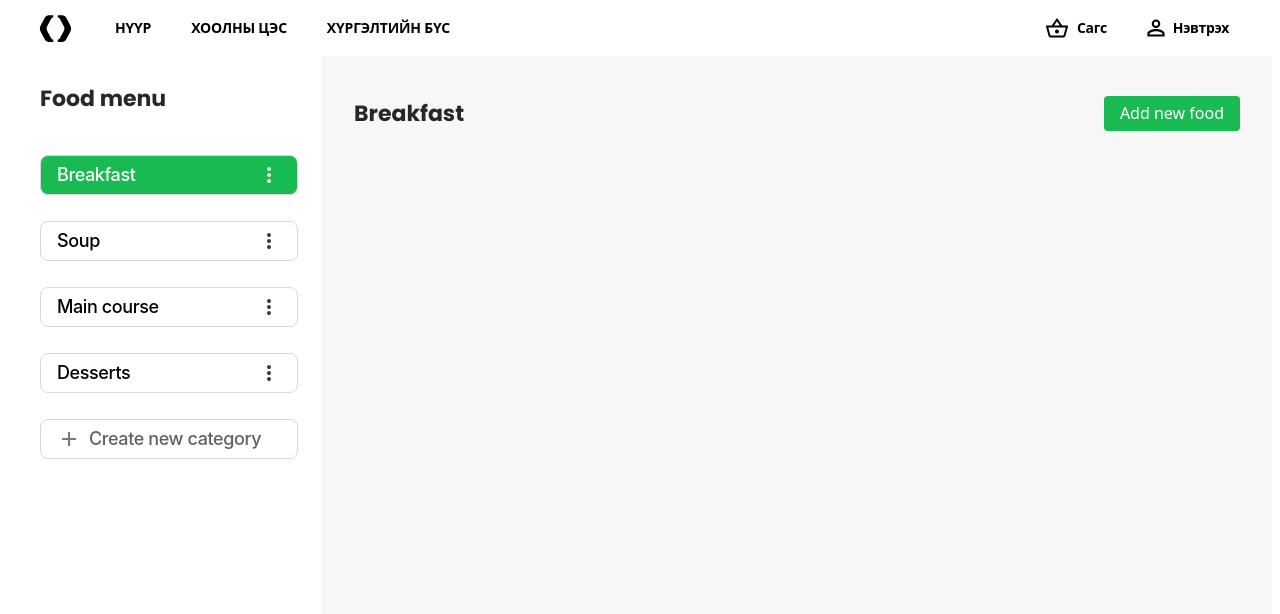
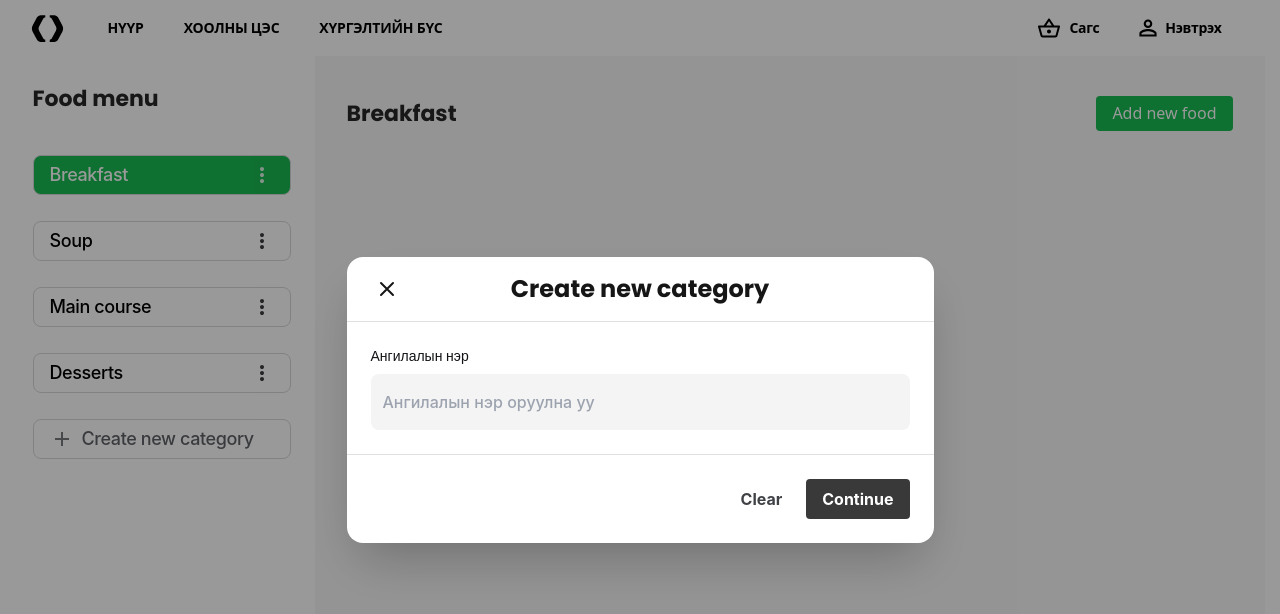
Before and after one commit to LEAP-MNG-1f/Temvvlen-Food-Delivery, a Next.js app in the folder frontend/: page /admin in a window 1280 px wide. Both pictures are taken after a click on the button "Create new category". Shown: the top 614 px of the page. Built offline with nearby package versions, Linux system fonts and the light colour scheme.

Commit message:
frontend

```diff
--- a/frontend/src/app/globals.css
+++ b/frontend/src/app/globals.css
@@ -3,3 +3,7 @@
 @tailwind base;
 @tailwind components;
 @tailwind utilities;
+
+.file[type="file"] {
+  display: none;
+}
--- a/frontend/src/components/pages/AdminPage.tsx
+++ b/frontend/src/components/pages/AdminPage.tsx
@@ -1,5 +1,6 @@
 import { Header } from "../constant";
 import { BlackThreeDot, Plus, ThreeDot } from "../svg";
+import { AddCategory } from "../ui/AddCategory";
 import { AddFood } from "../ui/AddFood";
 
 export const AdminPage = () => {
@@ -12,36 +13,31 @@ export const AdminPage = () => {
             Food menu
           </p>
           <div className="flex flex-col gap-[26px]">
-            <div className="h-10 px-4 py-2 flex justify-between items-center rounded-lg border border-[#D6D8DB] bg-[#18BA51]">
+            <button className="h-10 px-4 py-2 flex justify-between items-center rounded-lg border border-[#D6D8DB] bg-[#18BA51]">
               <p className="text-white font-inter text-lg font-medium leading-6 tracking-[-0.4px]">
                 Breakfast
               </p>
               <ThreeDot />
-            </div>
-            <div className="h-10 px-4 py-2 flex justify-between items-center rounded-lg border border-[#D6D8DB] bg-white">
+            </button>
+            <button className="h-10 px-4 py-2 flex justify-between items-center rounded-lg border border-[#D6D8DB] bg-white">
               <p className="text-[#000000] font-inter text-lg font-medium leading-6 tracking-[-0.4px]">
                 Soup
               </p>
               <BlackThreeDot />
-            </div>
-            <div className="h-10 px-4 py-2 flex justify-between items-center rounded-lg border border-[#D6D8DB] bg-white">
+            </button>
+            <button className="h-10 px-4 py-2 flex justify-between items-center rounded-lg border border-[#D6D8DB] bg-white">
               <p className="text-[#000000] font-inter text-lg font-medium leading-6 tracking-[-0.4px]">
                 Main course
               </p>
               <BlackThreeDot />
-            </div>
-            <div className="h-10 px-4 py-2 flex justify-between items-center rounded-lg border border-[#D6D8DB] bg-white">
+            </button>
+            <button className="h-10 px-4 py-2 flex justify-between items-center rounded-lg border border-[#D6D8DB] bg-white">
               <p className="text-[#000000] font-inter text-lg font-medium leading-6 tracking-[-0.4px]">
                 Desserts
               </p>
               <BlackThreeDot />
-            </div>
-            <button className="h-10 px-4 py-2 flex gap-2 items-center rounded-lg border border-[#D6D8DB] bg-white">
-              <Plus />
-              <p className="text-[#5E6166] font-inter text-lg font-medium leading-6 tracking-[-0.4px]">
-                Create new category
-              </p>
             </button>
+            <AddCategory />
           </div>
         </div>
         <div className="py-6 pl-8 pr-8 min-h-screen bg-[#F7F7F8] w-full flex flex-col gap-8">
--- a/frontend/src/components/svg/Close.tsx
+++ b/frontend/src/components/svg/Close.tsx
@@ -10,9 +10,9 @@ export const Close = () => {
       <path
         d="M18 6L6 18M6 6L18 18"
         stroke="#161616"
-        stroke-width="2"
-        stroke-linecap="round"
-        stroke-linejoin="round"
+        strokeWidth="2"
+        strokeLinecap="round"
+        strokeLinejoin="round"
       />
     </svg>
   );
--- a/frontend/src/components/ui/AddCategory.tsx
+++ b/frontend/src/components/ui/AddCategory.tsx
@@ -1,7 +1,65 @@
+"use client";
+
+import { useRef } from "react";
+import { Close, Plus } from "../svg";
+
 export const AddCategory = () => {
+  const dialogRef = useRef<HTMLDialogElement>(null);
+
+  const openModal = () => {
+    if (dialogRef.current) {
+      dialogRef.current.showModal();
+    }
+  };
   return (
-    <div>
-      <div></div>
-    </div>
+    <>
+      <button
+        className="h-10 px-4 py-2 flex gap-2 items-center rounded-lg border border-[#D6D8DB] bg-white"
+        onClick={openModal}
+      >
+        <Plus />
+        <p className="text-[#5E6166] font-inter text-lg font-medium leading-6 tracking-[-0.4px]">
+          Create new category
+        </p>
+      </button>
+      <dialog ref={dialogRef} id="addModal" className="modal">
+        <div className="modal-box p-0 max-w-[587px] w-full bg-white rounded-2xl flex flex-col">
+          <div className="px-6 py-4 flex items-center justify-between border-b border-[#E0E0E0]">
+            <form method="dialog">
+              <button className="w-8 h-8 flex items-center justify-center">
+                <Close />
+              </button>
+            </form>
+            <p className="text-[#161616] font-poppins text-2xl font-bold">
+              Create new category
+            </p>
+            <div className="w-8 h-8"></div>
+          </div>
+          <div className="p-6 flex flex-col justify-center gap-4 self-stretch">
+            <div className="flex flex-col gap-2 justify-center">
+              <label className="text-[#121316] font-poppins text-sm font-medium">
+                Ангилалын нэр
+              </label>
+              <input
+                type="text"
+                className="px-3 h-14 rounded-lg bg-[#F4F4F4] outline-none text-[#121316] font-inter text-base font-medium leading-5"
+                placeholder="Ангилалын нэр оруулна уу"
+              />
+            </div>
+          </div>
+          <div className="p-6 flex gap-4 items-center justify-end border-t border-[#E0E0E0]">
+            <button className="p-2 text-[#3F4145] font-inter text-base font-bold">
+              Clear
+            </button>
+            <button className="px-4 py-2 rounded-[4px] bg-[#393939] text-white font-inter text-base font-bold">
+              Continue
+            </button>
+          </div>
+        </div>
+        <form method="dialog" className="modal-backdrop">
+          <button>Close</button>
+        </form>
+      </dialog>
+    </>
   );
 };
--- a/frontend/src/components/ui/AddFood.tsx
+++ b/frontend/src/components/ui/AddFood.tsx
@@ -74,8 +74,48 @@ export const AddFood = () => {
                 placeholder="Хоолны үнэ оруулна уу"
               />
             </div>
+            <div className="flex flex-col gap-2 justify-center">
+              <div className="flex gap-2 items-center">
+                <input
+                  type="checkbox"
+                  className="toggle toggle-success toggle-xs"
+                />
+                <p className="text-[#121316] font-poppins text-sm font-medium">
+                  Хямдралтай эсэх
+                </p>
+              </div>
+              <input
+                type="text"
+                className="px-3 h-14 rounded-lg bg-[#F4F4F4] outline-none text-[#121316] font-inter text-base font-medium leading-5"
+                placeholder="Хямдралын үнэ оруулна уу"
+              />
+            </div>
+            <div className="flex flex-col gap-2 justify-center">
+              <p className="text-[#121316] font-poppins text-sm font-medium">
+                Хоолны зураг
+              </p>
+              <div className="max-w-[284px] w-full h-[122px] p-2 flex flex-col justify-center items-center gap-2 border border-dashed border-[#D6D7DC] bg-[rgba(186,188,196,0.12)] rounded-lg">
+                <p className="text-[#525252] font-poppins text-base font-bold ">
+                  Add image for the food
+                </p>
+                <input type="file" id="upload" className="file" />
+                <label
+                  htmlFor="upload"
+                  className="px-3 py-2 rounded-lg bg-[#393939] text-white font-inter text-base font-bold cursor-pointer"
+                >
+                  Add image
+                </label>
+              </div>
+            </div>
           </div>
-          <div></div>
+          <div className="p-6 flex gap-4 items-center justify-end border-t border-[#E0E0E0]">
+            <button className="p-2 text-[#3F4145] font-inter text-base font-bold">
+              Clear
+            </button>
+            <button className="px-4 py-2 rounded-[4px] bg-[#393939] text-white font-inter text-base font-bold">
+              Continue
+            </button>
+          </div>
         </div>
         <form method="dialog" className="modal-backdrop">
           <button>Close</button>
```
